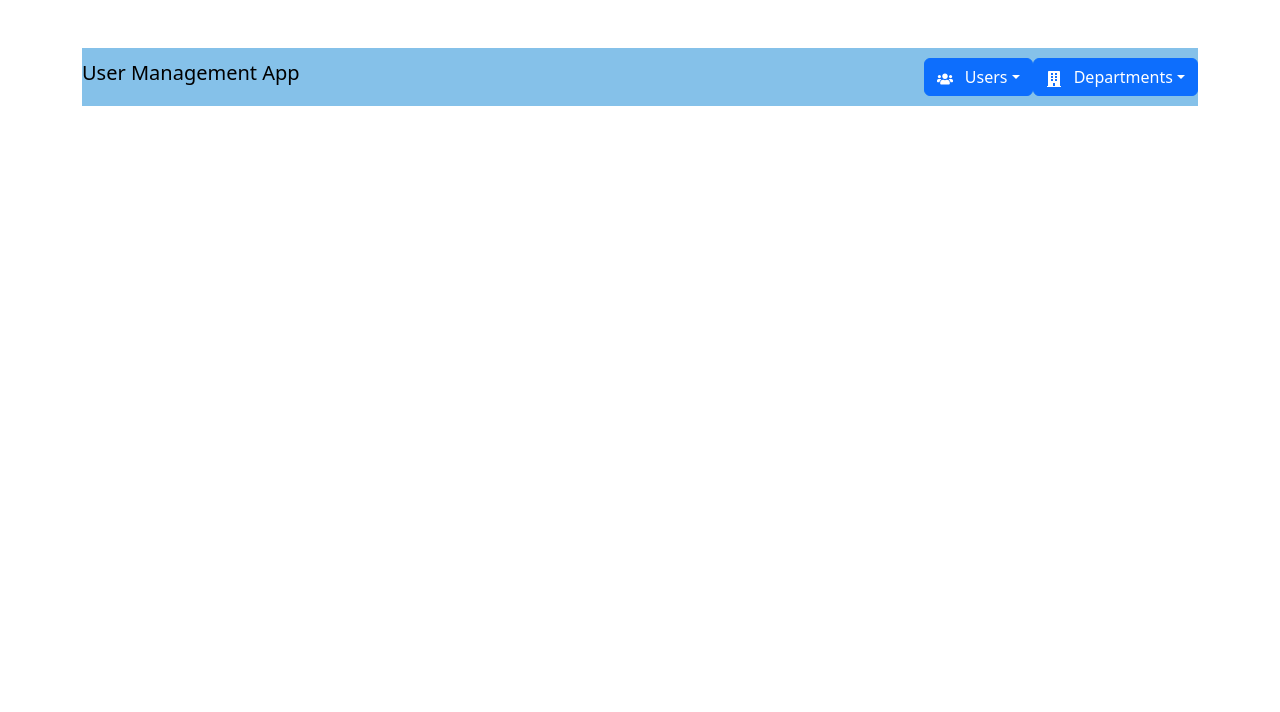
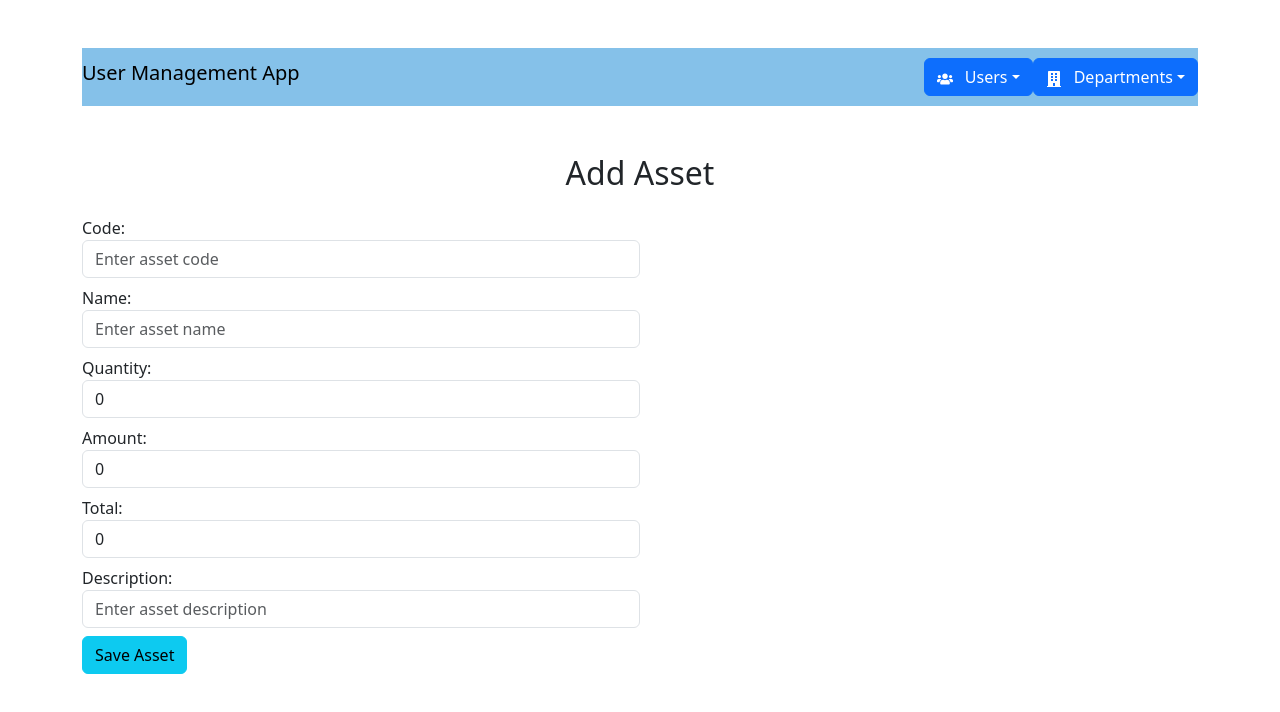
Before and after one commit to manasesmutembei11/react-app, a React (Create React App) app: page /departments/1/add-asset in a window 1280 px wide. Shown: the top 712 px of the page. Built offline with nearby package versions, Linux system fonts and the light colour scheme.

Commit message:
Asset form and list components

```diff
--- a/src/App.js
+++ b/src/App.js
@@ -5,6 +5,7 @@ import UserForm from './components/UserForm';
 import DepartmentForm from './components/departmentForm';
 import DepartmentList from './components/departmentList';
 import { Routes, Route } from 'react-router-dom';
+import AssetForm from './components/assetForm';
 
 const App = () => {
   return (
@@ -16,6 +17,7 @@ const App = () => {
         <Route path="/add-department" element={<DepartmentForm />} />
         <Route path="/users" element={<UserList />} />
         <Route path="/departments" element={<DepartmentList />} />
+        <Route path="/departments/:departmentId/add-asset" element={<AssetForm />} />
         <Route path="/" element={<DepartmentList />} />
 
       </Routes>
--- /dev/null
+++ b/src/components/assetForm.jsx
@@ -0,0 +1,151 @@
+import React, { useState } from 'react';
+import axios from 'axios';
+import { z } from 'zod';
+import { v4 as uuidv4 } from 'uuid';
+import { useNavigate } from 'react-router-dom';
+import { useParams } from 'react-router-dom';
+
+const assetSchema = z.object({
+    code: z.string().min(3, 'Code is required'),
+    name: z.string().min(3, 'Name is required'),
+    quantity: z.number().min(0, 'Quantity must be at least 0'),
+    amount: z.number().min(0, 'Amount must be at least 0'),
+    total: z.number().min(0, 'Total must be at least 0'),
+    description: z.string().min(3, 'Description is required'),
+    departmentId: z.string().uuid()
+});
+
+const AssetForm = ({ onAssetAdded }) => {
+    const { departmentId } = useParams();
+    const [formData, setFormData] = useState({
+        id: uuidv4(),
+        code: '',
+        name: '',
+        quantity: 0,
+        amount: 0,
+        total: 0,
+        description: '',
+        departmentId: departmentId
+    });
+    const [errors, setErrors] = useState({});
+    const navigate = useNavigate();
+
+    const handleSubmit = async (e) => {
+        e.preventDefault();
+        try {
+            const validatedData = assetSchema.parse({
+                ...formData,
+                quantity: Number(formData.quantity),
+                amount: Number(formData.amount),
+                total: Number(formData.total)
+            });
+            const response = await axios.post('https://localhost:7117/api/Asset/Save', validatedData);
+            console.log('Asset saved:', response.data);
+            if (onAssetAdded) {
+                onAssetAdded(response.data);
+            }
+            navigate(`/departments/${departmentId}/assets`);
+        } catch (error) {
+            if (error instanceof z.ZodError) {
+                setErrors(error.flatten().fieldErrors);
+                console.error("Validation Errors:", error.flatten().fieldErrors);
+            } else {
+                console.error('Unexpected error:', error);
+            }
+        }
+    };
+
+    const handleChange = (e) => {
+        setFormData({ ...formData, [e.target.name]: e.target.value });
+    };
+
+    return (
+        <div className='AddAsset'>
+            <div className="container mt-5">
+                <h2 className="text-center mb-4">Add Asset</h2>
+                <form onSubmit={handleSubmit}>
+                    <div className="col-md-6 mb-2">
+                        <label htmlFor='code'>Code:</label>
+                        <input
+                            type="text"
+                            name="code"
+                            className="form-control"
+                            id="code"
+                            value={formData.code}
+                            onChange={handleChange}
+                            placeholder='Enter asset code'
+                        />
+                        {errors.code && <div className="text-danger">{errors.code[0]}</div>}
+                    </div>
+                    <div className="col-md-6 mb-2">
+                        <label htmlFor='name'>Name:</label>
+                        <input
+                            type="text"
+                            name="name"
+                            className="form-control"
+                            id="name"
+                            value={formData.name}
+                            onChange={handleChange}
+                            placeholder='Enter asset name'
+                        />
+                        {errors.name && <div className="text-danger">{errors.name[0]}</div>}
+                    </div>
+                    <div className="col-md-6 mb-2">
+                        <label htmlFor='quantity'>Quantity:</label>
+                        <input
+                            type="number"
+                            name="quantity"
+                            className="form-control"
+                            id="quantity"
+                            value={formData.quantity}
+                            onChange={handleChange}
+                            placeholder='Enter quantity'
+                        />
+                        {errors.quantity && <div className="text-danger">{errors.quantity[0]}</div>}
+                    </div>
+                    <div className="col-md-6 mb-2">
+                        <label htmlFor='amount'>Amount:</label>
+                        <input
+                            type="number"
+                            name="amount"
+                            className="form-control"
+                            id="amount"
+                            value={formData.amount}
+                            onChange={handleChange}
+                            placeholder='Enter amount'
+                        />
+                        {errors.amount && <div className="text-danger">{errors.amount[0]}</div>}
+                    </div>
+                    <div className="col-md-6 mb-2">
+                        <label htmlFor='total'>Total:</label>
+                        <input
+                            type="number"
+                            name="total"
+                            className="form-control"
+                            id="total"
+                            value={formData.total}
+                            onChange={handleChange}
+                            placeholder='Enter total'
+                        />
+                        {errors.total && <div className="text-danger">{errors.total[0]}</div>}
+                    </div>
+                    <div className="col-md-6 mb-2">
+                        <label htmlFor='description'>Description:</label>
+                        <input
+                            type="text"
+                            name="description"
+                            className="form-control"
+                            id="description"
+                            value={formData.description}
+                            onChange={handleChange}
+                            placeholder='Enter asset description'
+                        />
+                        {errors.description && <div className="text-danger">{errors.description[0]}</div>}
+                    </div>
+                    <button className="btn btn-info" type="submit">Save Asset</button>
+                </form>
+            </div>
+        </div>
+    );
+};
+export default AssetForm;
--- /dev/null
+++ b/src/components/assetList.jsx
@@ -0,0 +1,28 @@
+import React, { useEffect, useState } from 'react';
+import axios from 'axios';
+
+const AssetList = ({ departmentId }) => {
+    const [assets, setAssets] = useState([]);
+
+    useEffect(() => {
+        axios.get(`https://localhost:7117/api/Asset/pagedlist?departmentId=${departmentId}`)
+            .then(response => {
+                setAssets(response.data.data || []);
+            })
+            .catch(error => {
+                console.error('Error fetching assets:', error);
+            });
+    }, [departmentId]);
+
+    return (
+        <ul>
+            {assets.map((asset, index) => (
+                <li key={asset.id || index}>
+                    {asset.name} - {asset.code} - {asset.quantity} - {asset.amount} - {asset.total} - {asset.description}
+                </li>
+            ))}
+        </ul>
+    );
+};
+
+export default AssetList;
--- a/src/components/departmentList.jsx
+++ b/src/components/departmentList.jsx
@@ -3,6 +3,10 @@ import { useContext } from 'react';
 import AppContext from '../context/AppContext';
 import { useEffect } from 'react';
 import axios from 'axios';
+import AssetList from './assetList';
+import AssetForm from './assetForm';
+import { Link } from 'react-router-dom';
+
 
 const DepartmentList = () => {
     const { state, dispatch } = useContext(AppContext);
@@ -17,6 +21,13 @@ const DepartmentList = () => {
                 console.error('Error fetching departments:', error);
             });
     }, [dispatch]);
+
+    const handleAssetAdded = (departmentId, newAsset) => {
+        dispatch({
+            type: 'UPDATE_DEPARTMENT_ASSETS',
+            payload: { departmentId, newAsset }
+        });
+    };
     return (
         <div className="DepartmentList">
             <div className="container mt-4">
@@ -27,6 +38,8 @@ const DepartmentList = () => {
                             <th>Code</th>
                             <th>Name</th>
                             <th>Description</th>
+                            <th>Assets</th>
+                            <th>Add Asset</th>
 
                         </tr>
                     </thead>
@@ -37,6 +50,12 @@ const DepartmentList = () => {
                                     <td>{department.code}</td>
                                     <td>{department.name}</td>
                                     <td>{department.description}</td>
+                                    <td>
+                                        <AssetList departmentId={department.id} />
+                                    </td>
+                                    <td>
+                                        <Link to={`/departments/${department.id}/add-asset`}>Add Asset</Link>
+                                    </td>
                                 </tr>
                             ))
                         ) : (
```
Also changed, not shown: 2 other files (tests, documents, lock files or other folders).
